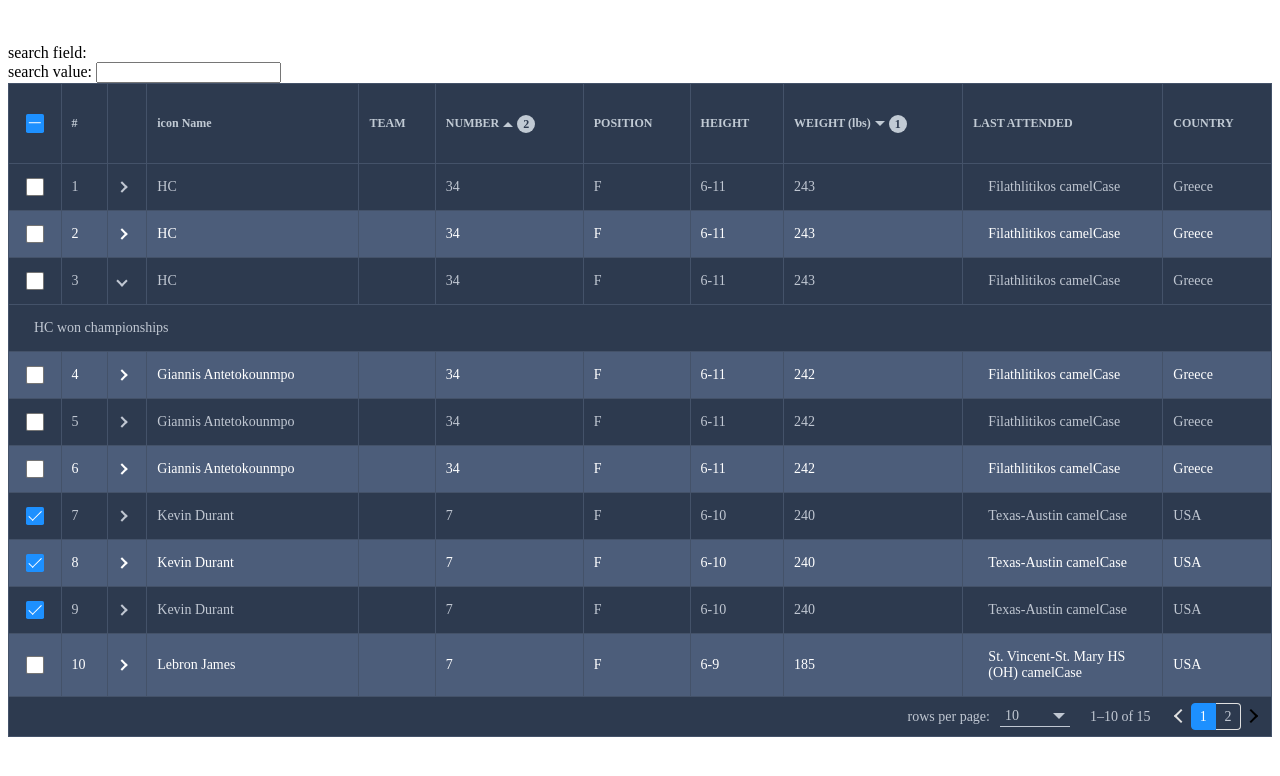
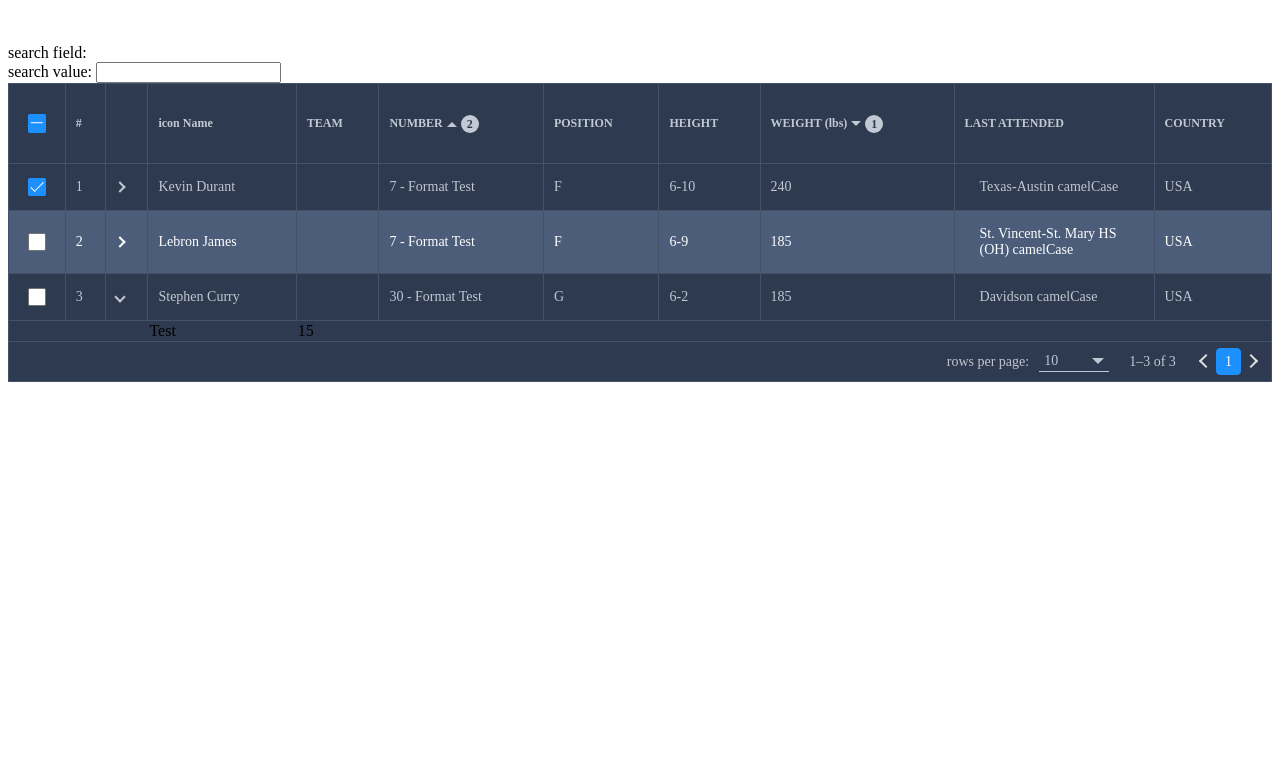
Before and after one commit to HC200ok/vue3-easy-data-table, a Vue app: page / in a window 1280 px wide. Both pictures are taken after a click on the element 127 px from the left and 281 px from the top of the page. Shown: the top 776 px of the page. Built offline with nearby package versions, Linux system fonts and the light colour scheme.

Commit message:
Added formatFn to the item value Added expand items tr in the same level as the parent table

```diff
--- a/src/components/DataTable.vue
+++ b/src/components/DataTable.vue
@@ -109,7 +109,7 @@
                 nextPage,
                 prevPage
               },
-              headers: headersForRender
+              headers: headersForRender,
             }"
           />
           <template
@@ -159,29 +159,20 @@
                   />
                 </template>
                 <template v-else>
-                  {{ generateColumnContent(column, item) }}
+                  {{ generateColumnContent(column, item, headers) }}
                 </template>
               </td>
             </tr>
-            <tr
+            <template
               v-if="ifHasExpandSlot && expandingItemIndexList.includes(index + prevPageEndIndex)"
               :class="[{'even-row': (index + 1) % 2 === 0},
                        typeof bodyExpandRowClassName === 'string' ? bodyExpandRowClassName : bodyExpandRowClassName(item, index)]"
             >
-              <td
-                :colspan="headersForRender.length"
-                class="expand"
-              >
-                <LoadingLine
-                  v-if="item.expandLoading"
-                  class="expand-loading"
-                />
               <slot
                 name="expand"
                 v-bind="item"
               />
-              </td>
-            </tr>
+            </template>
           </template>
           <slot
             name="body-append"
--- a/src/modes/Client.vue
+++ b/src/modes/Client.vue
@@ -5,14 +5,17 @@
       <option>indicator.weight</option>
     </select> -->
 
-  <br/>
+  <br />
   <span>search value: </span>
-  <input type="text" v-model="searchValue">
+  <input
+    v-model="searchValue"
+    type="text"
+  >
   <div>
     <DataTable
+      ref="dataTable"
       v-model:items-selected="itemsSelected"
       click-row-to-expand
-      ref="dataTable"
       alternating
       border-cell
       no-hover
@@ -32,20 +35,30 @@
       :header-item-class-name="headerItemClassNameFunction"
       :body-item-class-name="bodyItemClassNameFunction"
       :body-expand-row-class-name="bodyExpandRowClassNameFunction"
-      @update-sort="updateSort"
-      @update-filter="updateFilter"
       multi-sort
       body-text-direction="left"
       header-text-direction="left"
       :filter-options="filterOptions"
       click-event-type="double"
+      @update-sort="updateSort"
+      @update-filter="updateFilter"
       @select-row="showItem"
       @deselect-row="deselectRow"
     >
       <template #expand="item">
-        <div style="padding: 15px">
-          {{ item.name }} won championships
-        </div>
+        <tr v-for="(child, index) in item.children" :key="index">
+          <td></td>
+          <td></td>
+          <td></td>
+          <td>{{ child.name }}</td>
+          <td>{{ child.number }}</td>
+          <td></td>
+          <td></td>
+          <td></td>
+          <td></td>
+          <td></td>
+          <td></td>
+        </tr>
       </template>
 
       <template #header-name="header">
@@ -96,7 +109,9 @@ import type {
   TextDirection,
 } from '../types/main';
 import DataTable from '../components/DataTable.vue';
-import { mockClientNestedItems, mockClientItems, mockDuplicateClientNestedItems, headersMocked } from '../mock';
+import {
+  mockClientNestedItems, mockClientItems, mockDuplicateClientNestedItems, headersMocked,
+} from '../mock';
 
 const searchField = ref('indicator.weight');
 const searchValue = ref('');
@@ -110,14 +125,16 @@ const switchToNested = () => {
   items.value = mockClientNestedItems(100);
 };
 const headers: Header[] = [
-  { text: "Name", value: "name" },
-  { text: "TEAM", value: "team"},
-  { text: "NUMBER", value: "number", sortable: true},
-  { text: "POSITION", value: "position"},
-  { text: "HEIGHT", value: "indicator.height"},
-  { text: "WEIGHT (lbs)", value: "indicator.weight", sortable: true},
-  { text: "LAST ATTENDED", value: "lastAttended", width: 200},
-  { text: "COUNTRY", value: "country"},
+  { text: 'Name', value: 'name' },
+  { text: 'TEAM', value: 'team' },
+  {
+    text: 'NUMBER', value: 'number', sortable: true, formatFn: (item: any) => `${item} - Format Test`,
+  },
+  { text: 'POSITION', value: 'position' },
+  { text: 'HEIGHT', value: 'indicator.height' },
+  { text: 'WEIGHT (lbs)', value: 'indicator.weight', sortable: true },
+  { text: 'LAST ATTENDED', value: 'lastAttended', width: 200 },
+  { text: 'COUNTRY', value: 'country' },
 ];
 
 // const headers: Header[] = headersMocked;
@@ -128,21 +145,39 @@ const updateFilter = (items: Item[]) => {
 };
 
 const items = ref<Item[]>([
-  { name: "Stephen Curry", firstName: "GSW", number: 30, position: 'G', indicator: {"height": '6-2', "weight": 185}, lastAttended: "Davidson", country: "USA"},
-  { name: "Kevin Durant", firstName: "BKN", number: 7, position: 'F', indicator: {"height": '6-10', "weight": 240}, lastAttended: "Texas-Austin", country: "USA"},
-  { name: "Lebron James", firstName: "LAL", number: 7, position: 'F', indicator: {"height": '6-9', "weight": 185}, lastAttended: "St. Vincent-St. Mary HS (OH)", country: "USA"},
-  { name: "Giannis Antetokounmpo", firstName: "MIL", number: 34, position: 'F', indicator: {"height": '6-11', "weight": 242}, lastAttended: "Filathlitikos", country: "Greece"},
-  { name: "HC", firstName: "MIL", number: 34, position: 'F', indicator: {"height": '6-11', "weight": 243}, lastAttended: "Filathlitikos", country: "Greece"},
-  { name: "Stephen Curry", firstName: "GSW", number: 30, position: 'G', indicator: {"height": '6-2', "weight": 185}, lastAttended: "Davidson", country: "USA"},
-  { name: "Kevin Durant", firstName: "BKN", number: 7, position: 'F', indicator: {"height": '6-10', "weight": 240}, lastAttended: "Texas-Austin", country: "USA"},
-  { name: "Lebron James", firstName: "LAL", number: 7, position: 'F', indicator: {"height": '6-9', "weight": 185}, lastAttended: "St. Vincent-St. Mary HS (OH)", country: "USA"},
-  { name: "Giannis Antetokounmpo", firstName: "MIL", number: 34, position: 'F', indicator: {"height": '6-11', "weight": 242}, lastAttended: "Filathlitikos", country: "Greece"},
-  { name: "HC", firstName: "MIL", number: 34, position: 'F', indicator: {"height": '6-11', "weight": 243}, lastAttended: "Filathlitikos", country: "Greece"},
-  { name: "Stephen Curry", firstName: "GSW", number: 30, position: 'G', indicator: {"height": '6-2', "weight": 185}, lastAttended: "Davidson", country: "USA"},
-  { name: "Kevin Durant", firstName: "BKN", number: 7, position: 'F', indicator: {"height": '6-10', "weight": 240}, lastAttended: "Texas-Austin", country: "USA"},
-  { name: "Lebron James", firstName: "LAL", number: 7, position: 'F', indicator: {"height": '6-9', "weight": 185}, lastAttended: "St. Vincent-St. Mary HS (OH)", country: "USA"},
-  { name: "Giannis Antetokounmpo", firstName: "MIL", number: 34, position: 'F', indicator: {"height": '6-11', "weight": 242}, lastAttended: "Filathlitikos", country: "Greece"},
-  { name: "HC", firstName: "MIL", number: 34, position: 'F', indicator: {"height": '6-11', "weight": 243}, lastAttended: "Filathlitikos", country: "Greece"},
+  {
+    name: 'Stephen Curry',
+    firstName: 'GSW',
+    number: 30,
+    position: 'G',
+    indicator: { height: '6-2', weight: 185 },
+    lastAttended: 'Davidson',
+    country: 'USA',
+    children: [
+      {
+        name: 'Test',
+        number: 15,
+        position: 'G',
+      }],
+  },
+  {
+    name: 'Kevin Durant',
+    firstName: 'BKN',
+    number: 7,
+    position: 'F',
+    indicator: { height: '6-10', weight: 240 },
+    lastAttended: 'Texas-Austin',
+    country: 'USA',
+  },
+  {
+    name: 'Lebron James',
+    firstName: 'LAL',
+    number: 7,
+    position: 'F',
+    indicator: { height: '6-9', weight: 185 },
+    lastAttended: 'St. Vincent-St. Mary HS (OH)',
+    country: 'USA',
+  },
 ]);
 
 // const items = ref<Item[]>(mockClientItems());
@@ -222,9 +257,7 @@ const prevPage = () => {
 const updatePage = (paginationNumber: number) => {
   dataTable.value.updatePage(paginationNumber);
 };
-const isDataHeader = (header: Header) => {
-  return !(header.value === 'checkbox' || header.value === 'index' || header.value === 'expand')
-}
+const isDataHeader = (header: Header) => !(header.value === 'checkbox' || header.value === 'index' || header.value === 'expand');
 
 // rows per page
 const rowsPerPageOptions = computed(() => dataTable.value?.rowsPerPageOptions);
--- a/src/types/main.d.ts
+++ b/src/types/main.d.ts
@@ -27,7 +27,8 @@ export type Header = {
   value: string
   sortable?: boolean
   fixed?: boolean
-  width?: number
+  width?: number,
+  formatFn?: Function
 }
 
 export type ServerOptions = {
--- a/src/utils.ts
+++ b/src/utils.ts
@@ -1,4 +1,4 @@
-import type { Item } from './types/main';
+import type { Header, Item } from './types/main';
 
 export function getItemValue(column: string, item: Item) {
   if (column.includes('.')) {
@@ -16,7 +16,18 @@ export function getItemValue(column: string, item: Item) {
   return item[column];
 }
 
-export function generateColumnContent(column: string, item: Item) {
+export function formatItemValue(column: string, rawContent: string, headers: Header[]) {
+  const header = headers.find((headerItem: Header) => headerItem.value === column);
+  if (header) {
+    if (header.formatFn) {
+      return header.formatFn(rawContent);
+    }
+  }
+  return rawContent;
+}
+
+export function generateColumnContent(column: string, item: Item, headers: Header[]) {
   const content = getItemValue(column, item);
-  return Array.isArray(content) ? content.join(',') : content;
+  const rawContent = Array.isArray(content) ? content.join(',') : content;
+  return formatItemValue(column, rawContent, headers);
 }
```
Also changed, not shown: 1 other file (tests, documents, lock files or other folders). Lines whose indentation alone changed are shown as unchanged.
